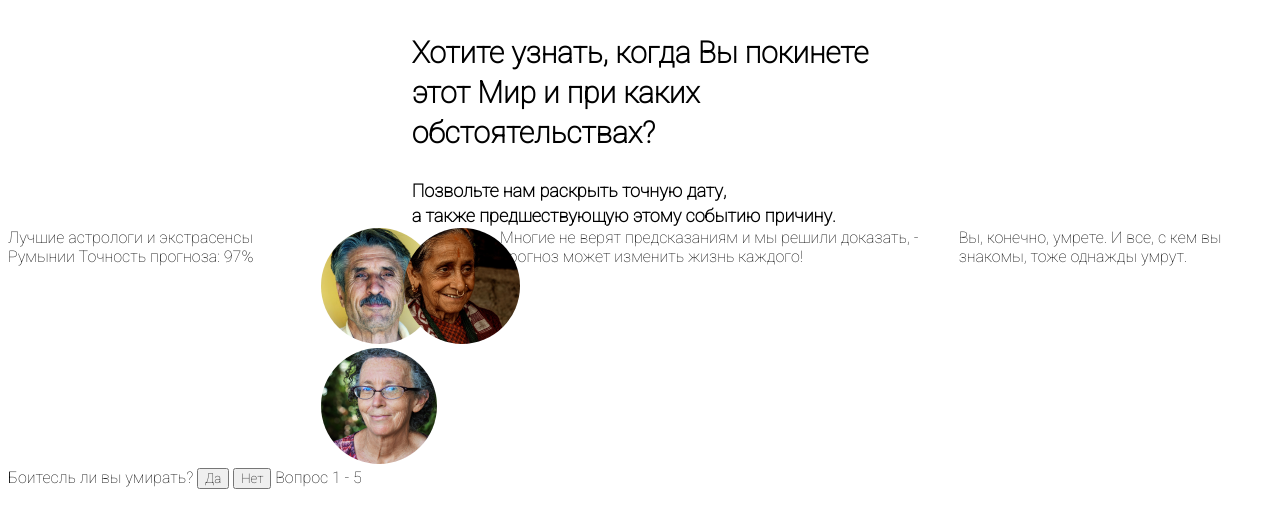
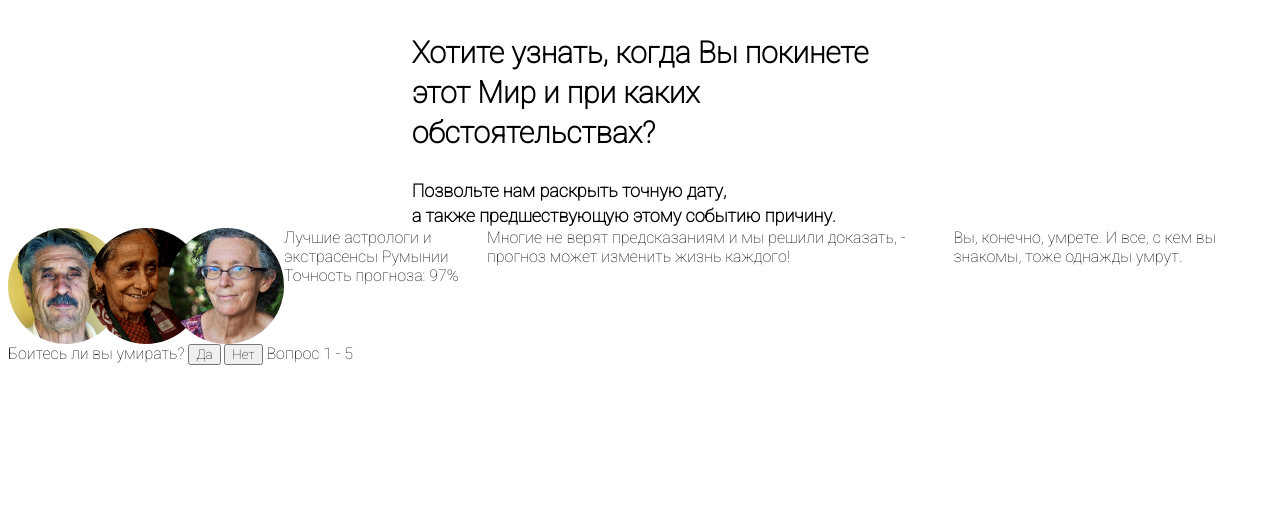
Before and after one commit to PilumMurialis/TestTask, a plain HTML site: page src/index.html in a window 1280 px wide. Drawn offline with Linux system fonts and the light colour scheme.

Commit message:
few changes

```diff
--- a/src/index.html
+++ b/src/index.html
@@ -15,14 +15,14 @@
 </section>
 <section class="page-form form">
     <div class="form__block">
-        <span class="form__promo">
-            Лучшие астрологи и экстрасенсы Румынии Точность прогноза: 97%
-        </span>
         <div class="form__image__collection">
             <img class="image" src="./images/icon/first-icon.png" alt="some image">
             <img class="image" src="./images/icon/second-icon.png" alt="some image">
             <img class="image" src="./images/icon/third-icon.png" alt="some image">
         </div>
+        <span class="form__promo">
+            Лучшие астрологи и экстрасенсы Румынии <br> Точность прогноза: 97%
+        </span>
         <span class="form__slogan">
             Многие не верят предсказаниям и мы решили доказать, - прогноз может изменить жизнь каждого!
         </span>
@@ -34,7 +34,7 @@
 <section class="page-form__test test">
     <div class="test__block">
         <span class="test__title">
-            Боитесль ли вы умирать?
+            Боитесь ли вы умирать?
         </span>
         <button type="button" class="test__button button__confirm">Да</button>
         <button type="button" class="test__button button__cancel">Нет</button>
--- a/src/stylesheet/style.css
+++ b/src/stylesheet/style.css
@@ -23,9 +23,26 @@
     line-height: 25px;
 }
 
+.page-form {
+    display: flex;
+    align-items: center;
+    justify-content: center;
+    flex-direction: column;
+}
+
 .form__block {
     display: flex;
     justify-content: flex-start;
+}
+
+.form__image__collection {
+    display: flex;
+}
+.form__promo {
+    display: flex;
+}
+.form__slogan {
+    display: flex;
 }
 
 .image {
```
Also changed, not shown: 1 other file.
